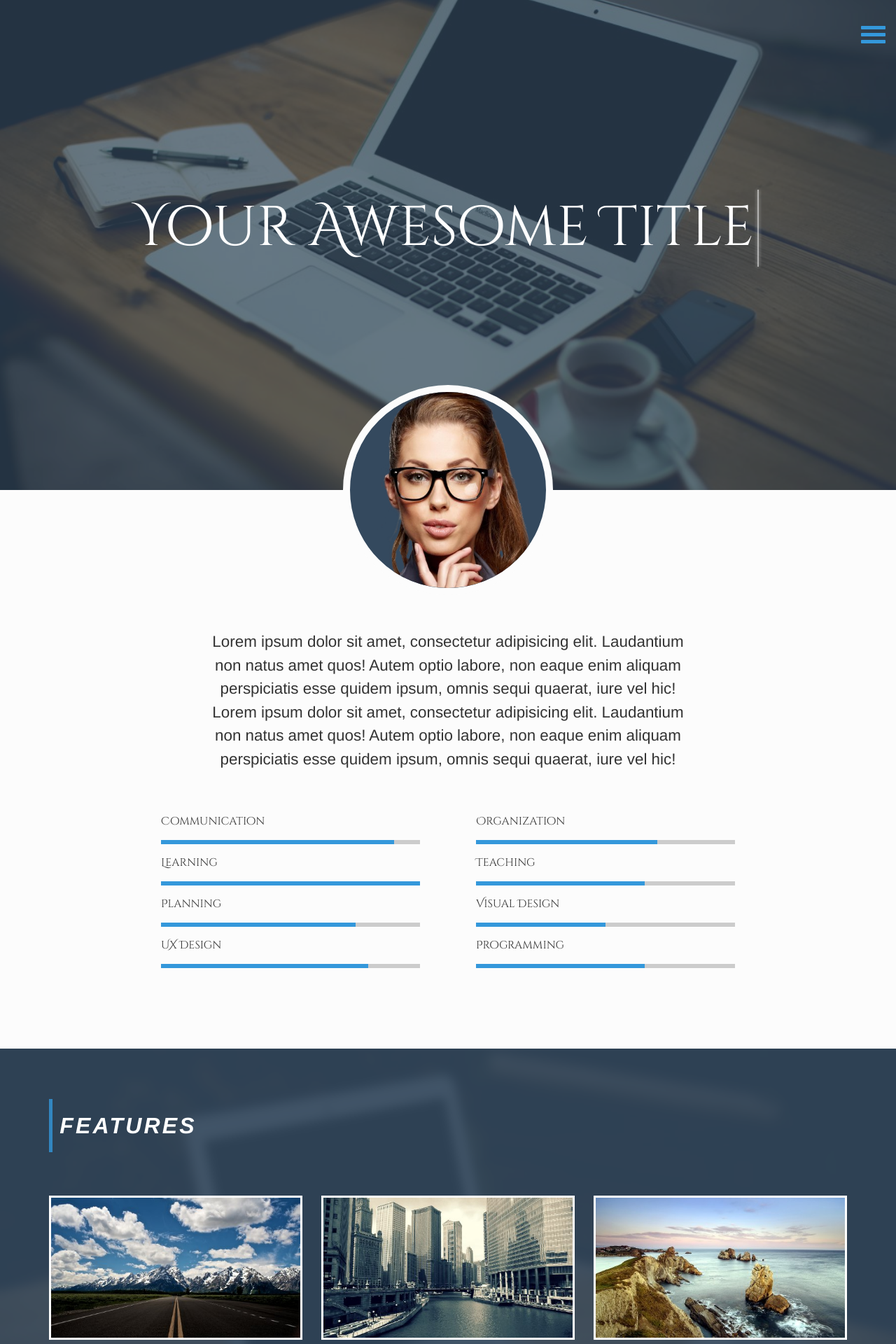
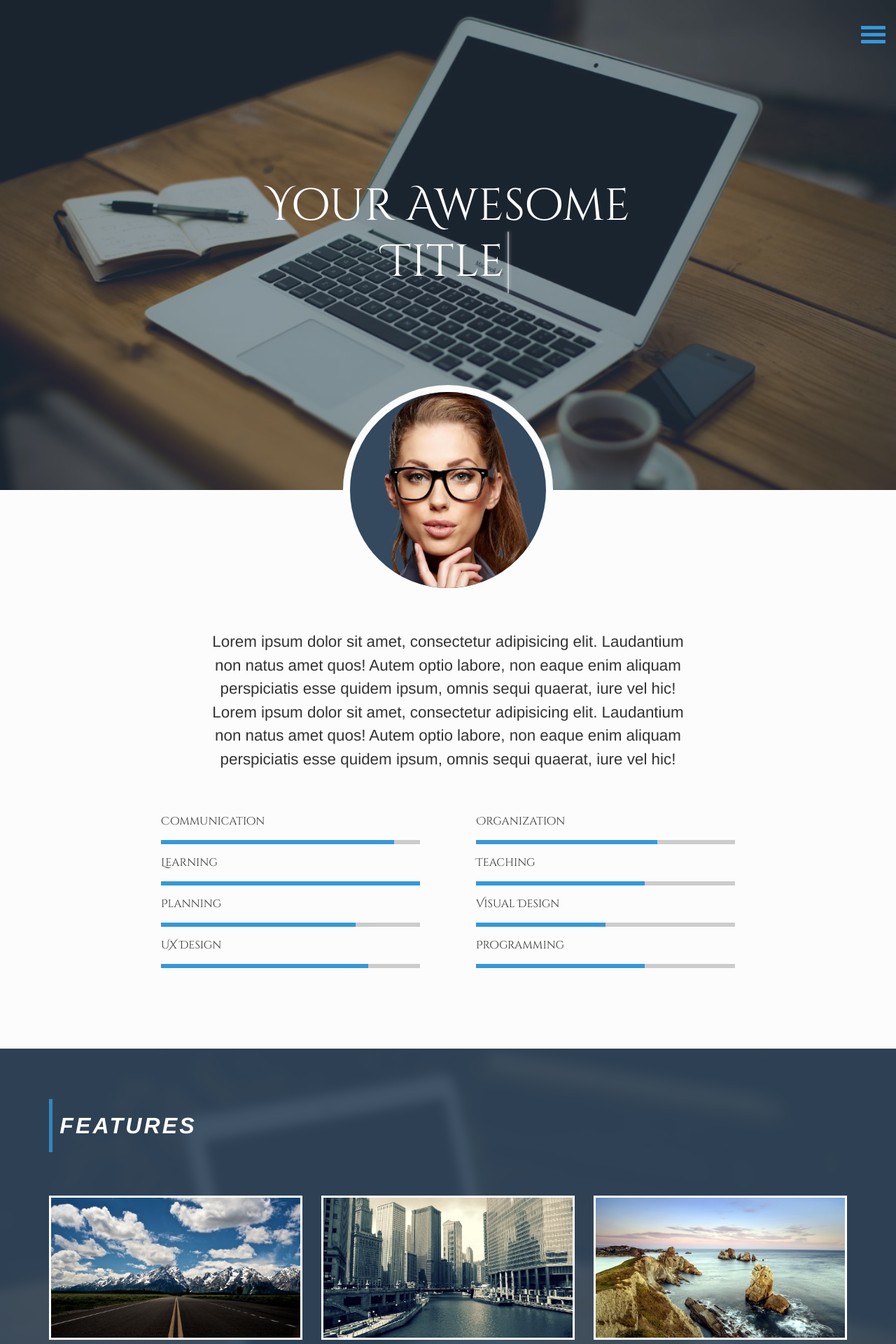
Before and after one commit to kerrongordon/kerrrongordon-jekyll-old, a Jekyll site: the page built from index.html, in a window 1280 px wide. Shown: the top 1920 px of the page at 70% size. Built offline with Jekyll 4.4.1, drawn with Linux system fonts in a browser that asks for light colours.

Commit message:
redo hero to .sass and clean up css

```diff
--- a/_includes/header.html
+++ b/_includes/header.html
@@ -1,4 +1,4 @@
-<header class="site-header animated fadeInDown">
+<!-- <header class="site-header animated fadeInDown">
 
   <div class="wrapper">
 
@@ -6,4 +6,4 @@
 
   </div>
 
-</header>
+</header> -->
--- a/_includes/hero.html
+++ b/_includes/hero.html
@@ -1,8 +1,6 @@
-<section id="home" class="header-s">
-	<div class="overlay"></div>
-		{% include header.html %}
-	<span class="header-line"></span>
-  	<div class="site-name wow fadeInUp">
-    	<h1><span>{{ site.title }}</span></h1>
-  	</div>
+<section class="hero">
+	<div class="hero__overlay"></div>
+	<div class="hero__title">
+		<h1><span>{{ site.title }}</span></h1>
+	</div>
 </section>
--- a/_sass/_home.scss
+++ b/_sass/_home.scss
@@ -69,80 +69,80 @@
 /////////////////////////////////////////
 
 
-.header-s {
-	@include retina-image($header-bg-img, cover);
-	height: 700px;
-    text-align: center;
-    @include transition ( all 0.3s ease-in-out );
-
-
-    @include media($laptop) {
-		height: 500px;
-	}
-
-	@include media($mobile) {
-		height: 300px;
-	}
-
-	.site-header {
-		z-index: 999;
-	}
-
-	.header-line {
-		line-height: 35em;
-
-		@include media($laptop) {
-			line-height: 15em;
-		}
-
-		@include media($mobile) {
-			line-height: 5em;
-		}
-	}
-
-	.site-name {
-		vertical-align: middle;
-		display: inline-block;
-		position: relative;
-		z-index: 2;
-
-		h1 {
-			font-family: 'Cinzel Decorative', cursive;
-			font-size: 5rem;
-
-			span {
-
-				&:after {
-					content: "";
-					border: solid 1px $header-color;
-					margin: 0px 5px;
-					box-shadow: 0 0 5px;
-					@include animation( blink 1.0s infinite ease-in );
-				}
-			}
-
-
-
-		@include media($laptop) {
-			font-size: 3rem;
-		}
-
-		@include media($mobile) {
-			font-size: 2rem;
-		}
-
-		}
-	}
-
-	@include media($laptop) {
-		height: 500px;
-	}
-
-	@include media($mobile) {
-		height: 300px;
-	}
-
-}
+// .header-s {
+// 	@include retina-image($header-bg-img, cover);
+// 	height: 700px;
+//     text-align: center;
+//     @include transition ( all 0.3s ease-in-out );
+//
+//
+//     @include media($laptop) {
+// 		height: 500px;
+// 	}
+//
+// 	@include media($mobile) {
+// 		height: 300px;
+// 	}
+//
+// 	.site-header {
+// 		z-index: 999;
+// 	}
+//
+// 	.header-line {
+// 		line-height: 35em;
+//
+// 		@include media($laptop) {
+// 			line-height: 15em;
+// 		}
+//
+// 		@include media($mobile) {
+// 			line-height: 5em;
+// 		}
+// 	}
+//
+// 	.site-name {
+// 		vertical-align: middle;
+// 		display: inline-block;
+// 		position: relative;
+// 		z-index: 2;
+//
+// 		h1 {
+// 			font-family: 'Cinzel Decorative', cursive;
+// 			font-size: 5rem;
+//
+// 			span {
+//
+// 				&:after {
+// 					content: "";
+// 					border: solid 1px $header-color;
+// 					margin: 0px 5px;
+// 					box-shadow: 0 0 5px;
+// 					@include animation( blink 1.0s infinite ease-in );
+// 				}
+// 			}
+//
+//
+//
+// 		@include media($laptop) {
+// 			font-size: 3rem;
+// 		}
+//
+// 		@include media($mobile) {
+// 			font-size: 2rem;
+// 		}
+//
+// 		}
+// 	}
+//
+// 	@include media($laptop) {
+// 		height: 500px;
+// 	}
+//
+// 	@include media($mobile) {
+// 		height: 300px;
+// 	}
+//
+// }
 
 
 //////////////////////////////////////////
--- a/_sass/_layout.scss
+++ b/_sass/_layout.scss
@@ -1,5 +1,6 @@
 $mobile: new-breakpoint(max-width 538px 12);
 $laptop: new-breakpoint(max-width 900px 12);
+$tablet: new-breakpoint(max-width 900px 12);
 $large: new-breakpoint(max-width 1200px 12);
 
 /**
--- /dev/null
+++ b/_sass/_mixins.sass
@@ -0,0 +1,7 @@
+=e($element)
+  &__#{$element}
+    @content
+
+=m($modifier)
+  &--#{$modifier}
+    @content
--- /dev/null
+++ b/_sass/_section/_hero.sass
@@ -0,0 +1,55 @@
+.hero
+  width: 100%
+  height: 700px
+  position: relative
+  background-size: cover
+  +retina-image($header-bg-img, cover)
+
+  +media($tablet)
+    height: 500px
+
+  +media($mobile)
+    height: 300px
+
+  +e('overlay')
+    top: 0
+    left: 0
+    right: 0
+    bottom: 0
+    position: absolute
+    background-color: rgba($wet-asphalt, 0.5)
+
+  +e('title')
+    top: 50%
+    left: 50%
+    position: absolute
+    transform: translate(-50%, -50%)
+
+  h1
+    font-size: 4rem
+    text-align: center
+    color: $text-light-color
+    font-family: 'Cinzel Decorative', cursive
+
+    +media($tablet)
+      font-size: 3rem
+
+    +media($mobile)
+      font-size: 2rem
+
+  span
+    &:after
+      content: ""
+      margin: 0px 5px
+      box-shadow: 0 0 5px
+      border: solid 1px $text-light-color
+      +animation( cursorBlinking 1.0s infinite ease-in )
+
+
++keyframes(cursorBlinking)
+  0%
+    opacity: 0
+  50%
+    opacity: 1
+  100%
+    opacity: 0
--- /dev/null
+++ b/_sass/_section/_section.sass
@@ -0,0 +1 @@
+@import "hero"
--- a/css/main.scss
+++ b/css/main.scss
@@ -14,6 +14,7 @@
 $spacing-unit:     60px;
 
 $text-color:       #222;
+$text-light-color: #fff;
 $background-color: #FCFCFC;
 $brand-color:      #2a7ae2;
 $header-color:     #fff;
@@ -83,8 +84,10 @@
 		"base/base",
 		"neat/neat",
         "base",
+        "mixins",
         "layout",
         "syntax-highlighting",
         "home",
+        "_section/section",
         "animate"
 ;
```
